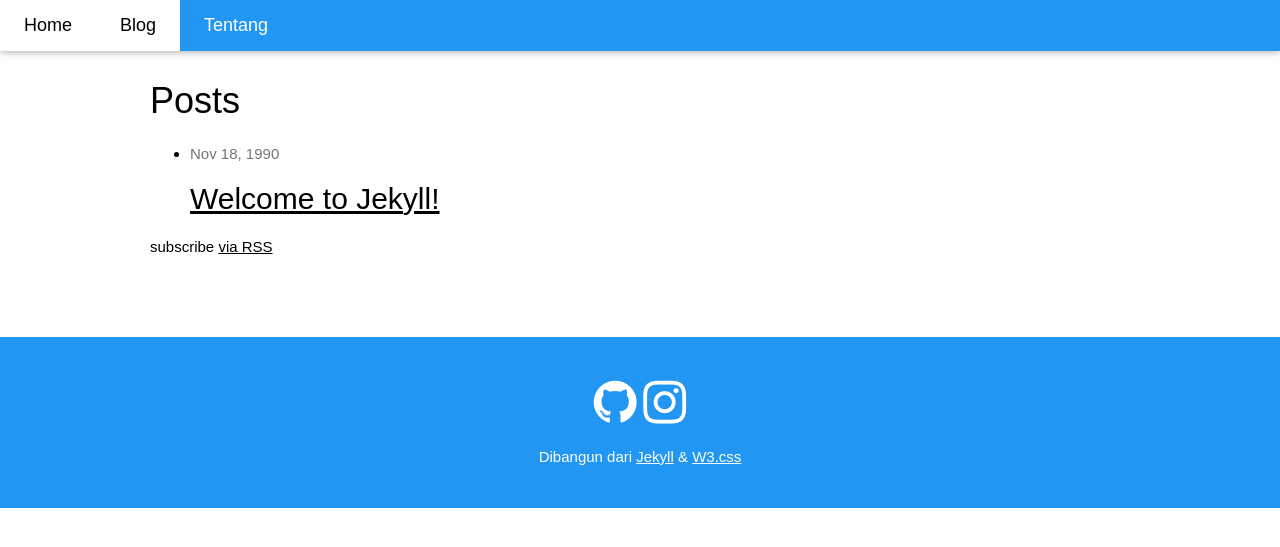
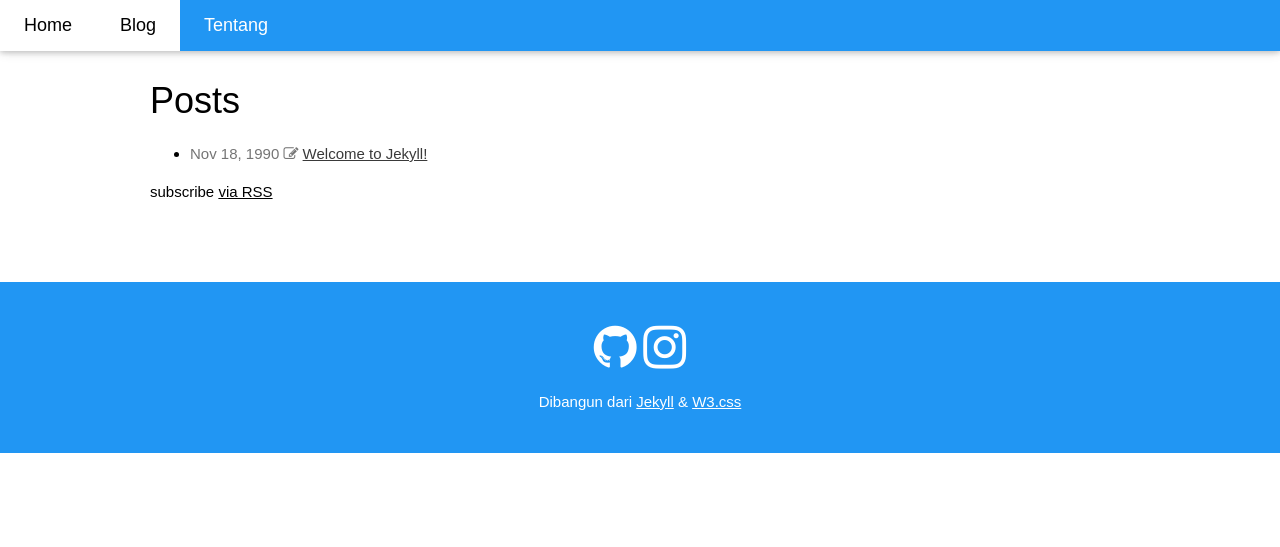
Before and after one commit to Bagus18/Bagus18.github.io, a Jekyll site: the page built from blog.html, in a window 1280 px wide. Shown: the top 547 px of the page. Built offline with Jekyll 4.4.1, drawn with Linux system fonts in a browser that asks for light colours; nearby versions of some CDN libraries; some web fonts are replaced; library files that are not in the unit come from our copies.

Commit message:
Update Thu, Nov 02, 2017  7:09:43 PM

```diff
--- a/blog.html
+++ b/blog.html
@@ -11,11 +11,8 @@ permalink: /blog/
   <ul class="post-list">
     {% for post in site.posts %}
       <li>
-        <span class="post-meta w3-text-grey">{{ post.date | date: "%b %-d, %Y" }}</span>
-
-        <h2>
-          <a class="post-link" href="{{ post.url | prepend: site.baseurl }}">{{ post.title }}</a>
-        </h2>
+        <span class="post-meta w3-text-grey">{{ post.date | date: "%b %-d, %Y" }} <i class="fa fa-pencil-square-o" aria-hidden="true"></i> <a class="post-link w3-text-dark-grey" href="{{ post.url | prepend: site.baseurl }}">{{ post.title }}</a>
+</span>
       </li>
     {% endfor %}
   </ul>
```
